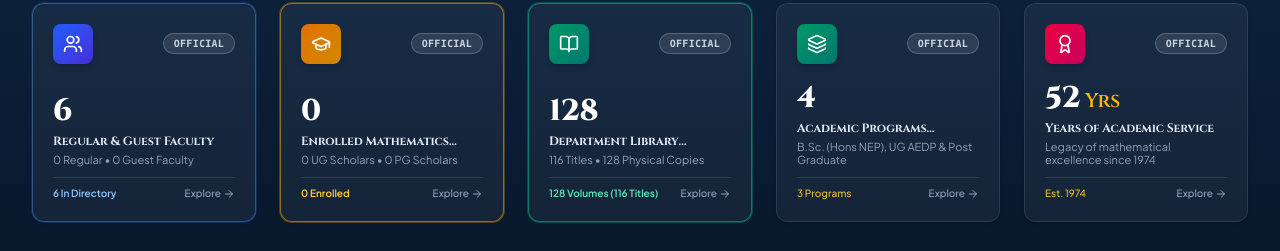
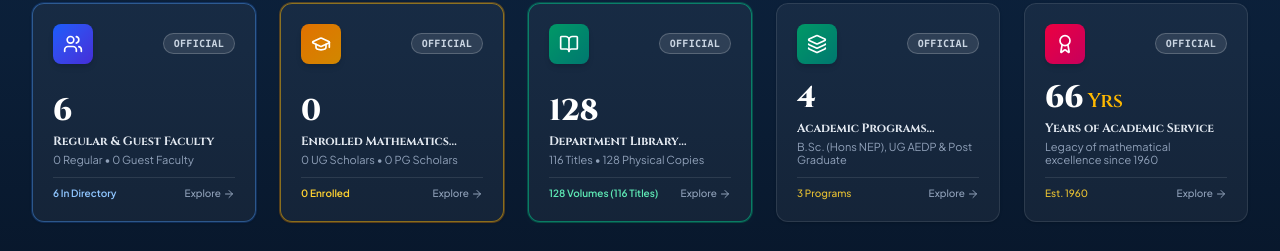
Before and after one commit to malikmrutyunjay016-sys/MATHSPCB, a React (Vite) app: page / in a window 1280 px wide. Shown: the part 1774-2025 px from the top of the page. Built offline with nearby package versions, Linux system fonts and the light colour scheme; no server answers; the database is empty; a web font is replaced by a local one.

Commit message:
feat: update department legacy start date to 1960
Calculate years of service dynamically based on a 1960 establishment date and update legacy metadata.

```diff
--- a/src/components/DepartmentStats.tsx
+++ b/src/components/DepartmentStats.tsx
@@ -88,6 +88,8 @@ export const DepartmentStats: React.FC<DepartmentStatsProps> = ({
     [books, settings.bookCount]
   );
 
+  const yearsSince1960 = new Date().getFullYear() - 1960;
+
   const statItems = [
     {
       id: 'faculty',
@@ -142,10 +144,10 @@ export const DepartmentStats: React.FC<DepartmentStatsProps> = ({
     {
       id: 'legacy',
       label: 'Years of Academic Service',
-      value: settings.yearsOfService || 52,
+      value: yearsSince1960,
       suffix: ' Yrs',
-      desc: 'Legacy of mathematical excellence since 1974',
-      badge: 'Est. 1974',
+      desc: 'Legacy of mathematical excellence since 1960',
+      badge: 'Est. 1960',
       icon: Award,
       tab: 'home',
       color: 'from-rose-600 to-pink-700',
--- a/src/data/initialData.ts
+++ b/src/data/initialData.ts
@@ -24,7 +24,7 @@ export const initialSettings: DepartmentSettings = {
   studentCount: 0,
   courseCount: 4,
   bookCount: 1250,
-  yearsOfService: 52,
+  yearsOfService: 66,
   studentPublicPrivacy: true,
   announcementMarquee:
     'Admissions open for B.Sc. (Hons) Mathematics 2026–27 | Sambalpur University Semester-IV Examination forms available at Department Office | National Mathematics Day Celebration Paper Submissions Open',
```
